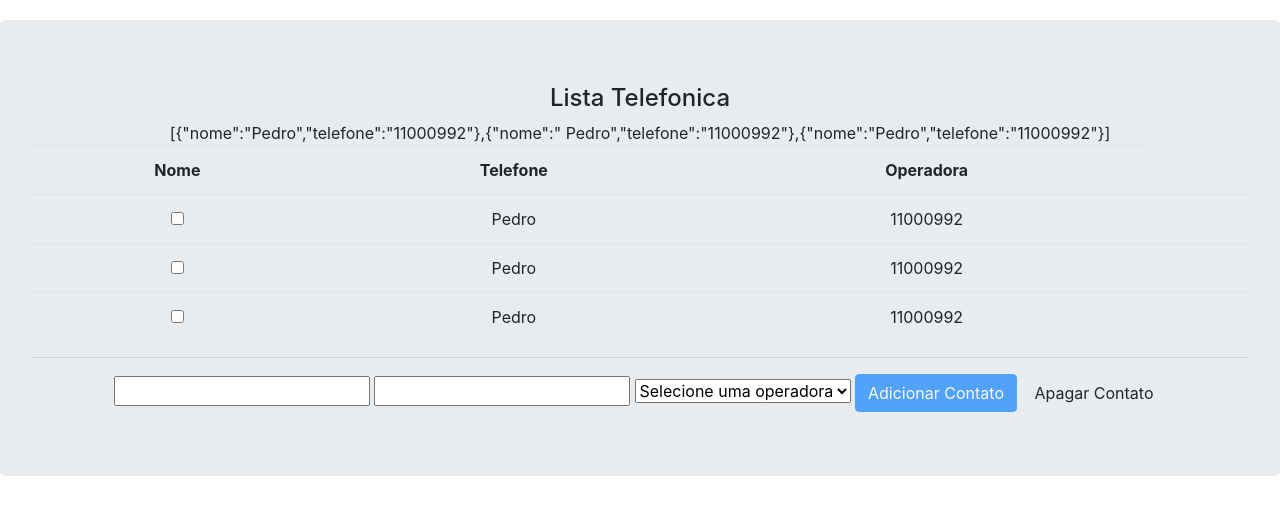
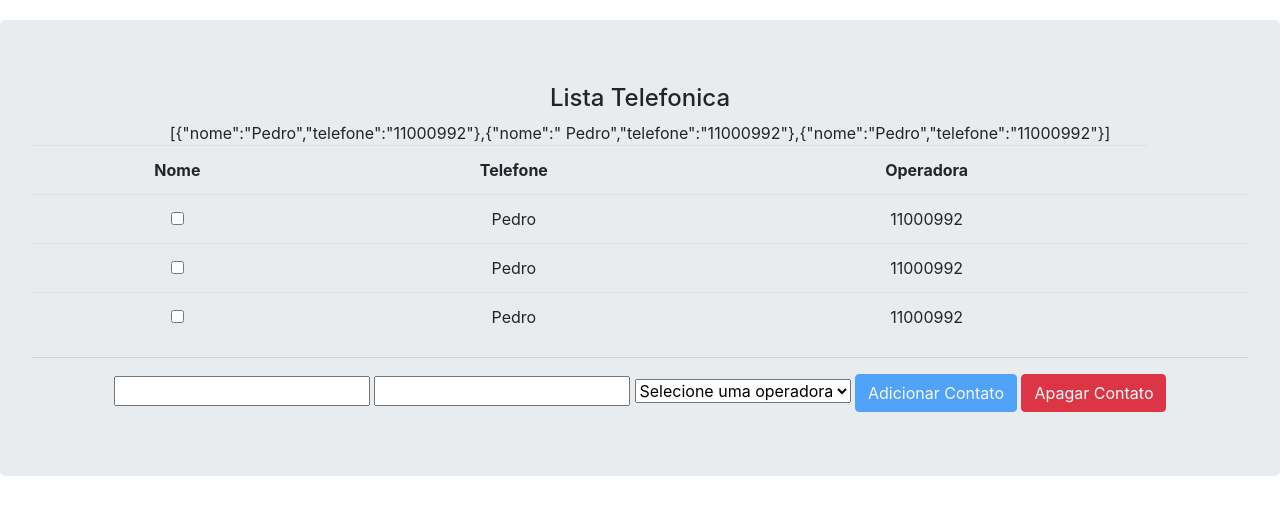
Before and after one commit to JairoBatistaD/EstudoAngularJS, a website: page app/index.html in a window 1280 px wide. Drawn offline with nearby package versions, Linux system fonts and the light colour scheme.

Commit message:
atualização

```diff
--- a/app/index.html
+++ b/app/index.html
@@ -76,10 +76,12 @@
     </select>
 
       <button class="btn btn-primary" ng-click="adicionar(contato)" ng-disabled="!contato.nome || !contato.telefone">Adicionar Contato</button>
-      <button class="btn btn-Dangeus" ng-click="apagarContato(contatos)" ng-disabled="isContatoSelecionado(contatos)" >Apagar Contato</button>
+      <button class="btn btn-danger" ng-click="apagarContato(contatos)" ng-disabled="isContatoSelecionado(contatos)" >Apagar Contato</button>
       <!--ng-d-isabled  serve para desabilitar o botao -->
     <!--ng-options renderiza as opçoes-->
     <!--ngClass e ngStyle estilos dinamicamente-->
+
+
     </div>
     </body>
 </html>
```
